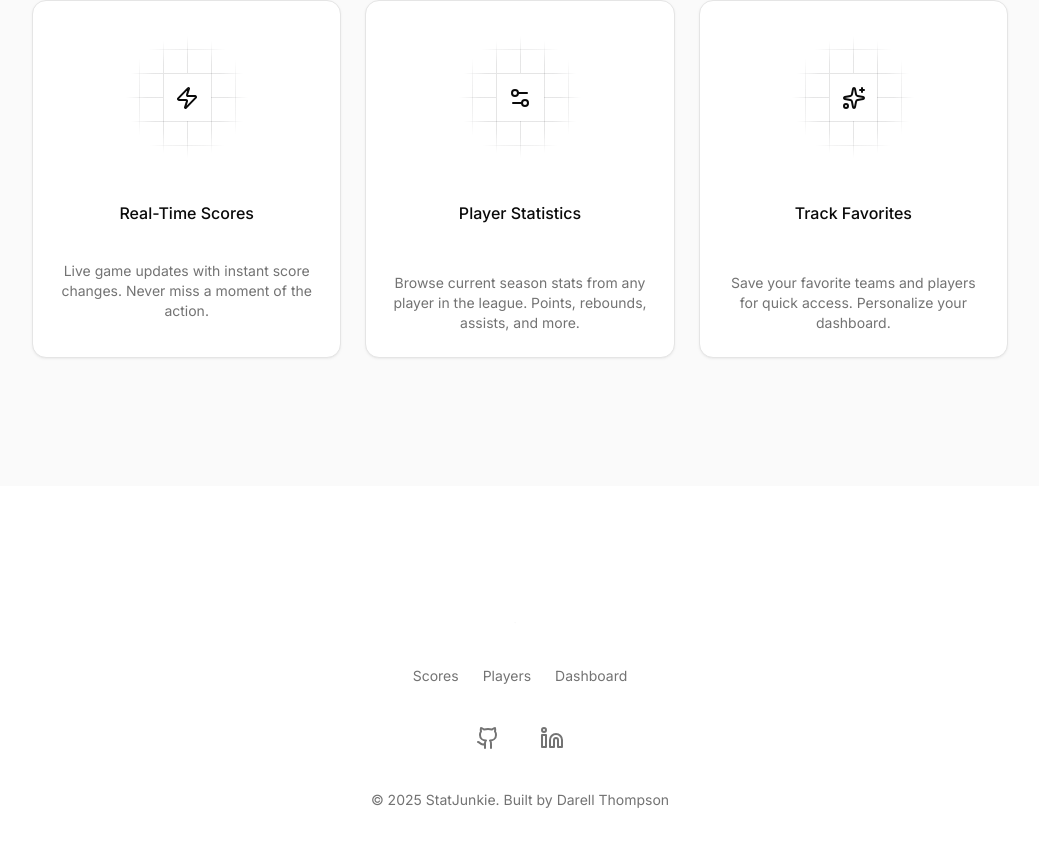
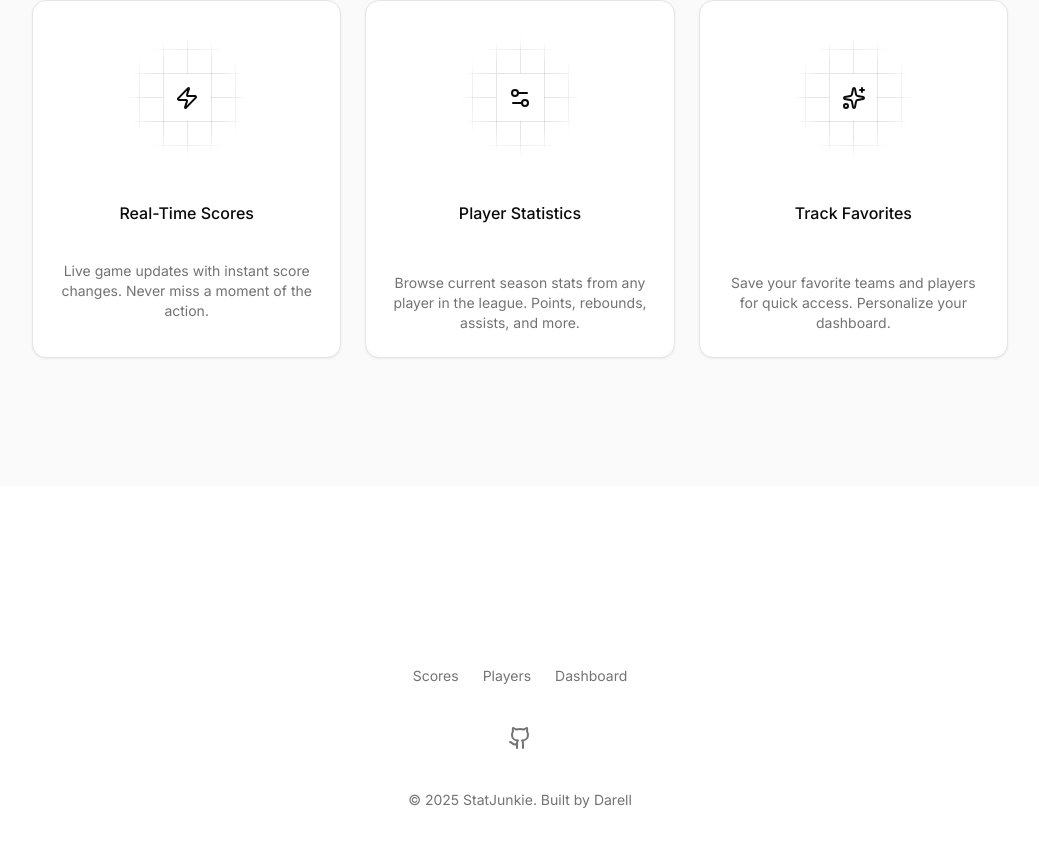
Before and after one commit to Darell-T/StatJunkieV2, a Next.js app: page / in a window 1280 px wide. Shown: the part 1436-2282 px from the top of the page, without its empty margins (120-1159 px from the left). Built offline with nearby package versions, Linux system fonts and the light colour scheme; no server answers.

Commit message:
Remove LinkedIn link from footer

```diff
--- a/components/footer.tsx
+++ b/components/footer.tsx
@@ -2,7 +2,7 @@
 
 import { Logo } from "@/components/logo";
 import Link from "next/link";
-import { Github, Linkedin } from "lucide-react";
+import { Github } from "lucide-react";
 
 const links = [
   {
@@ -47,30 +47,20 @@ export default function FooterSection() {
             aria-label="GitHub Profile"
             onClick={(e) => {
               e.preventDefault();
-              window.open("https://github.com/Darell-T", "_blank", "noopener,noreferrer");
+              window.open(
+                "https://github.com/Darell-T",
+                "_blank",
+                "noopener,noreferrer"
+              );
             }}
             className="text-muted-foreground hover:text-primary inline-flex items-center justify-center cursor-pointer transition-colors p-2 rounded-md hover:bg-muted/50"
           >
             <Github className="size-6" />
           </a>
-
-          <a
-            href="https://www.linkedin.com/in/darell-thompson-1097691b1/"
-            target="_blank"
-            rel="noopener noreferrer"
-            aria-label="LinkedIn Profile"
-            onClick={(e) => {
-              e.preventDefault();
-              window.open("https://www.linkedin.com/in/darell-thompson-1097691b1/", "_blank", "noopener,noreferrer");
-            }}
-            className="text-muted-foreground hover:text-primary inline-flex items-center justify-center cursor-pointer transition-colors p-2 rounded-md hover:bg-muted/50"
-          >
-            <Linkedin className="size-6" />
-          </a>
         </div>
 
         <span className="text-muted-foreground block text-center text-sm">
-          © {new Date().getFullYear()} StatJunkie. Built by Darell Thompson
+          © {new Date().getFullYear()} StatJunkie. Built by Darell
         </span>
       </div>
     </footer>
```
